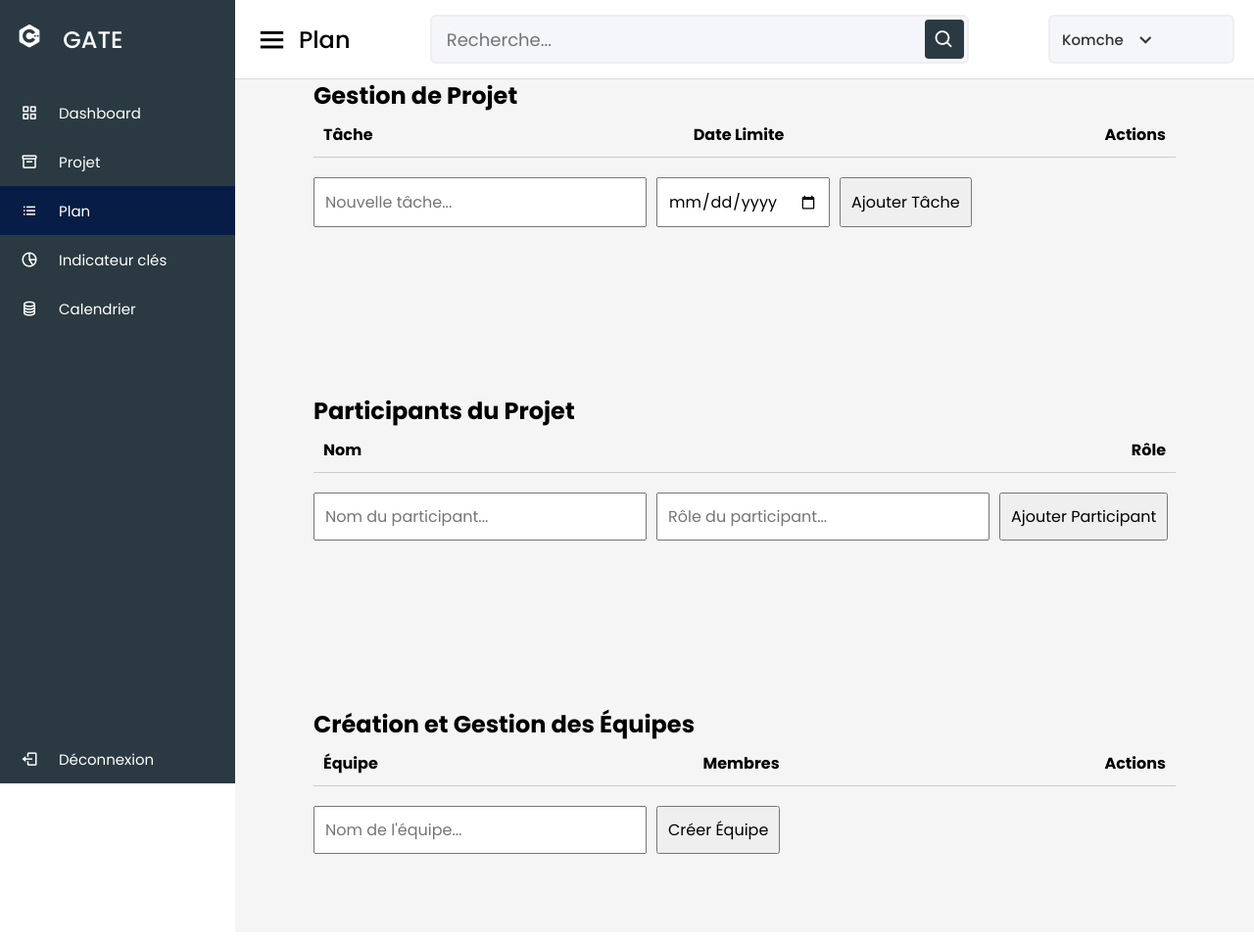
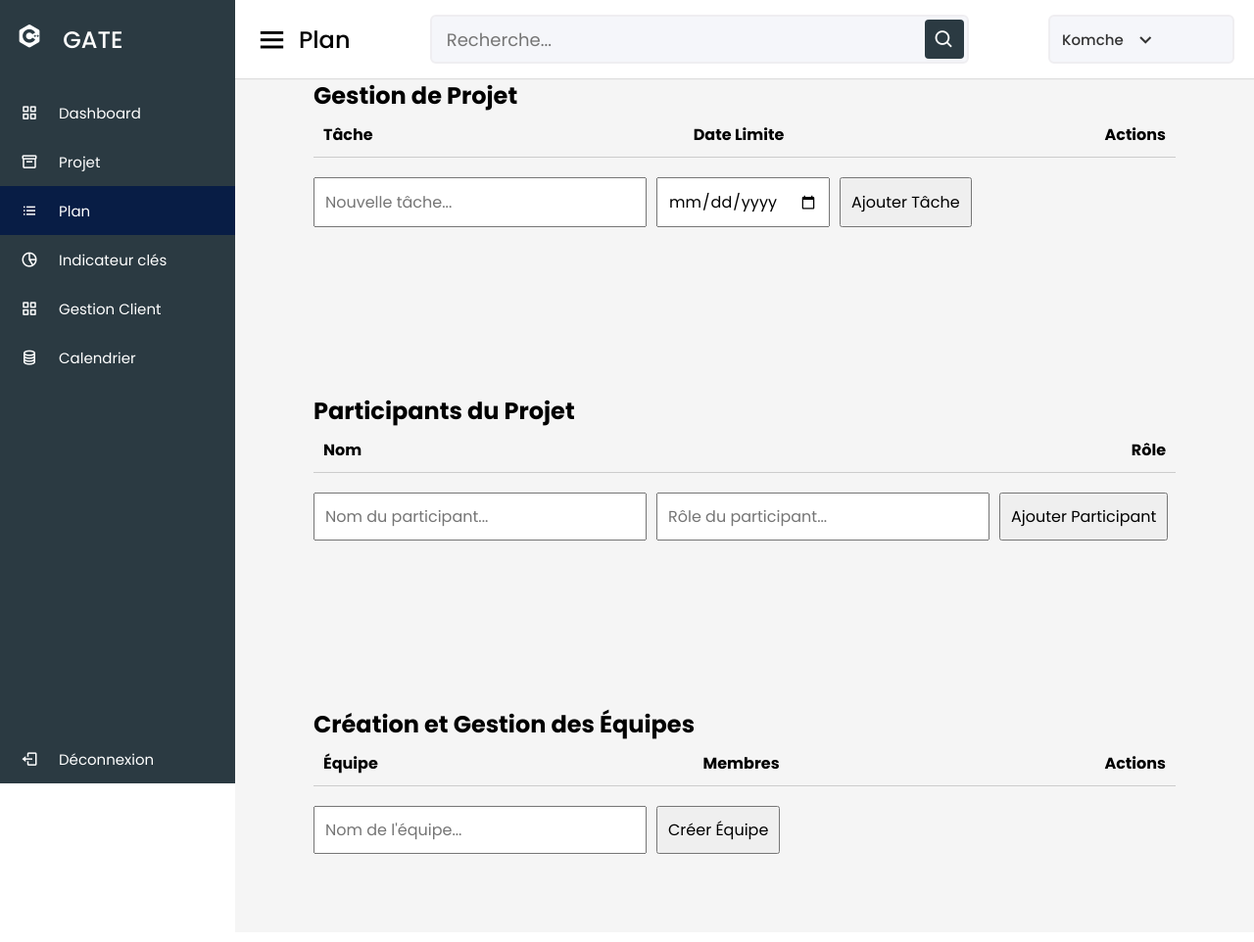
Before and after one commit to SIRdud12/Projet-Technologique-T2, a PHP site: page /plan.php in a window 1280 px wide. Shown: the whole page at 98% size. Run offline with PHP 8.4, Linux system fonts and the light colour scheme.

Commit message:
Add files via upload

```diff
--- a/plan.php
+++ b/plan.php
@@ -11,38 +11,45 @@
   <body>
     <div class="sidebar">
       <div class="logo-details">
-        <a href="index.html" class="active">
+        <a href="index.php" class="active">
           <i class="bx bxl-c-plus-plus"></i>
           <span class="logo_name">GATE</span>
         </a>
       </div>
       <ul class="nav-links">
         <li>
-          <a href="dashboard.html">
+          <a href="dashboard.php">
             <i class="bx bx-grid-alt"></i>
             <span class="links_name">Dashboard</span>
           </a>
         </li>
         <li>
-          <a href="projet.html">
+          <a href="projet.php">
             <i class="bx bx-box"></i>
             <span class="links_name">Projet</span>
           </a>
         </li>
         <li>
-          <a href="plan.html" class="active">
+          <a href="plan.php" class="active">
             <i class="bx bx-list-ul"></i>
             <span class="links_name">Plan</span>
           </a>
         </li>
         <li>
-          <a href="indicateur.html">
+          <a href="indicateur.php">
             <i class="bx bx-pie-chart-alt-2"></i>
             <span class="links_name">Indicateur clés</span>
           </a>
         </li>
+
+         <li>
+          <a href="gestion_client.php" >
+            <i class="bx bx-grid-alt"></i>
+            <span class="links_name">Gestion Client</span>
+          </a>
+        </li>
         <li>
-          <a href="calendrier.html">
+          <a href="calendrier.php">
             <i class="bx bx-coin-stack"></i>
             <span class="links_name">Calendrier</span>
           </a>
```
